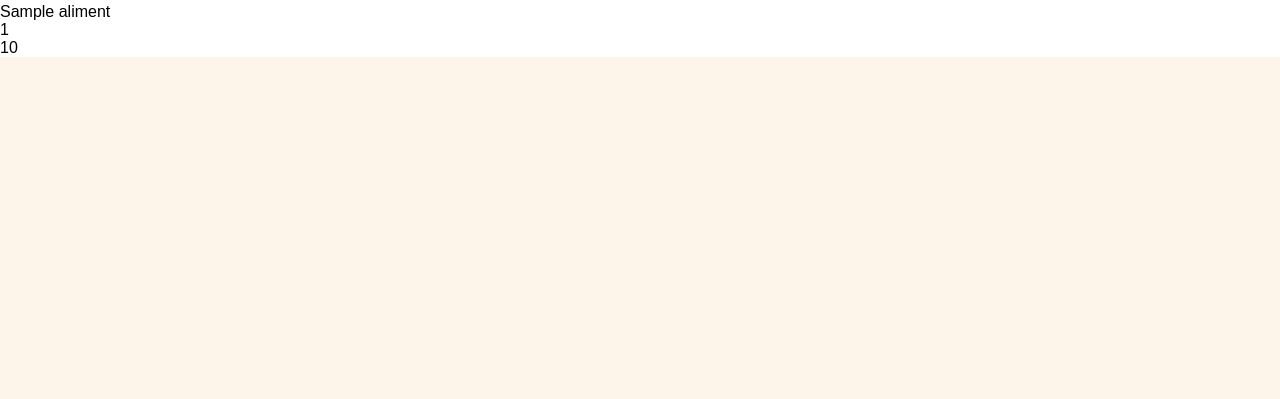
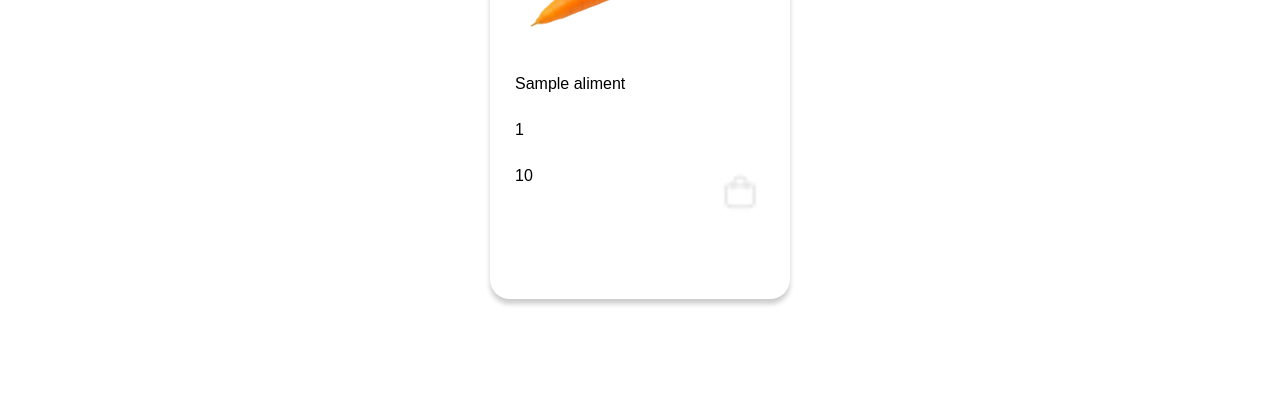
Before and after one commit to stephanie-chan-dev25/site-pour-l-alimentation, a PHP site: page / in a window 1280 px wide. Shown: the part 1085-1484 px from the top of the page. Before the commit the page ends 1142 px from the top, so only its background shows below. Run offline with PHP 8.4, Linux system fonts and the light colour scheme; tables that the repository leaves empty hold one stand-in row (values such as "Sample post").

Commit message:
add: main page

```diff
--- a/assets/css/style.css
+++ b/assets/css/style.css
@@ -1,14 +1,16 @@
-*{
+* {
     margin: 0;
     padding: 0;
     box-sizing: border-box;
     font-family: Arial, Helvetica, sans-serif;
 }
+
 :root {
     --primary-color: #FFCD42;
     --secondary-color: #0056b3;
 }
-nav{
+
+nav {
     position: sticky;
     top: 0;
     background-color: white;
@@ -18,7 +20,8 @@ nav{
     align-items: center;
     height: 8vh;
 }
-ul{
+
+ul {
     display: flex;
     flex-direction: row;
     justify-content: space-around;
@@ -26,11 +29,13 @@ ul{
     width: 40vw;
     list-style-type: none;
 }
-a{
+
+a {
     text-decoration: none;
     color: black;
 }
-header{
+
+header {
     display: flex;
     flex-direction: row;
     justify-content: right;
@@ -39,6 +44,7 @@ header{
     height: 90vh;
     background-size: cover;
 }
+
 header div {
     display: flex;
     flex-direction: column;
@@ -46,10 +52,12 @@ header div {
     width: 30vw;
     gap: 25px;
 }
-h1{
+
+h1 {
     font-size: 50px;
 }
-header button{
+
+header button {
     color: black;
     background-color: var(--primary-color);
     padding: 15px;
@@ -58,12 +66,37 @@ header button{
     border: none;
     font-weight: bold;
 }
-main{
+
+main {
     display: flex;
     flex-direction: row;
     flex-wrap: wrap;
+    gap: 25px;
+    justify-content: center;
+    align-items: center;
+    padding: 100px 0;
 }
-.aliment-card{
+
+.aliment-card {
     width: 300px;
-    border: ;
+    height: 500px;
+    box-shadow: 0px 5px 5px rgba(0, 0, 0, 0.2);
+    border-radius: 20px;
+    padding: 50px 25px;
+    display: flex;
+    flex-direction: column;
+    justify-content: space-evenly;
 }
+
+.aliment-img{
+    width: 100%;
+}
+.bag-content{
+    display: flex;
+    flex-direction: row;
+    justify-content: space-between;
+}
+.bag-content img{
+    width: 50px;
+    height: 50px;
+}
--- a/index.php
+++ b/index.php
@@ -1,23 +1,10 @@
-<?php
-$host = "localhost";
-$user = "root";
-$pass = "2032";
-$dbname = "my_db";
-
-// Connexion
-$conn = new mysqli($host, $user, $pass, $dbname);
-
-// Vérifier la connexion
-if ($conn->connect_error) {
-    die("❌ Connexion échouée : " . $conn->connect_error);
-}
-?>
+<?php include("page/connexion.php");?>
 <!DOCTYPE html>
 <html lang="en">
 <head>
     <meta charset="UTF-8">
     <meta name="viewport" content="width=device-width, initial-scale=1.0">
-    <title>Accueil</title>
+    <title>Site pour l'alimentation</title>
     <link rel="stylesheet" href="assets/css/style.css">
 </head>
 <body>
@@ -38,23 +25,21 @@ if ($conn->connect_error) {
     </header>
     <main id="bas">
         <?php
-        // Exemple de requête
         $sql = "SELECT * FROM aliment";
         $result = $conn->query($sql);
 
         if ($result->num_rows > 0) {
         // Transformer le résultat en tableau
         $rows = $result->fetch_all(MYSQLI_ASSOC);
-        // Utiliser foreach
         foreach ($rows as $row) {
         ?>
-        <div class="aliment-card">
-            <img src="<?php echo $row["id"];?>" alt="">
+        <div href class="aliment-card">
+            <a href="page/fiche.php?id=<?php echo $row["id"];?>"><img class="aliment-img" src="assets/img/carotte.png" alt="aliment"></a>
             <p><?php echo $row["nom"];?></p>
             <p><?php echo $row["qtt"];?></p>
-            <div>
+            <div class="bag-content">
                 <p><?php echo $row["prix"];?></p>
-                <a href=""></a>
+                <a href=""><img src="assets/img/sac-de-courses.png" alt="sac"></a>
             </div>
         </div>
         <?php
--- /dev/null
+++ b/page/connexion.php
@@ -0,0 +1,14 @@
+<?php
+$host = "localhost";
+$user = "root";
+$pass = "2032";
+$dbname = "my_db";
+
+// Connexion
+$conn = new mysqli($host, $user, $pass, $dbname);
+
+// Vérifier la connexion
+if ($conn->connect_error) {
+    die("❌ Connexion échouée : " . $conn->connect_error);
+}
+?>
--- /dev/null
+++ b/page/fiche.php
@@ -0,0 +1 @@
+<?php include("page/connexion.php");?>
```
Also changed, not shown: data.sql (+68 -0 lines), assets/img/file_00000000596061f68c26824614c719ec.png (deleted).
